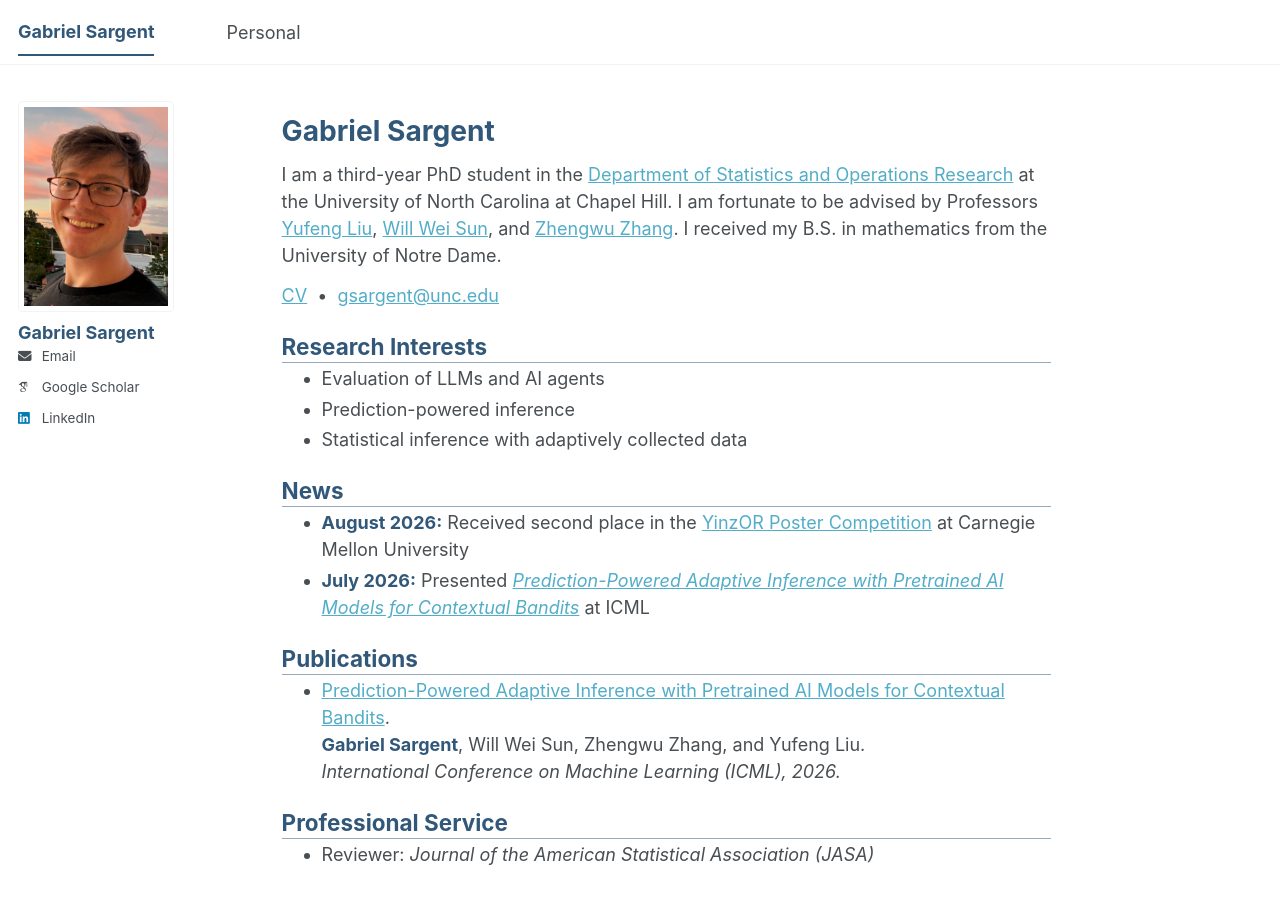
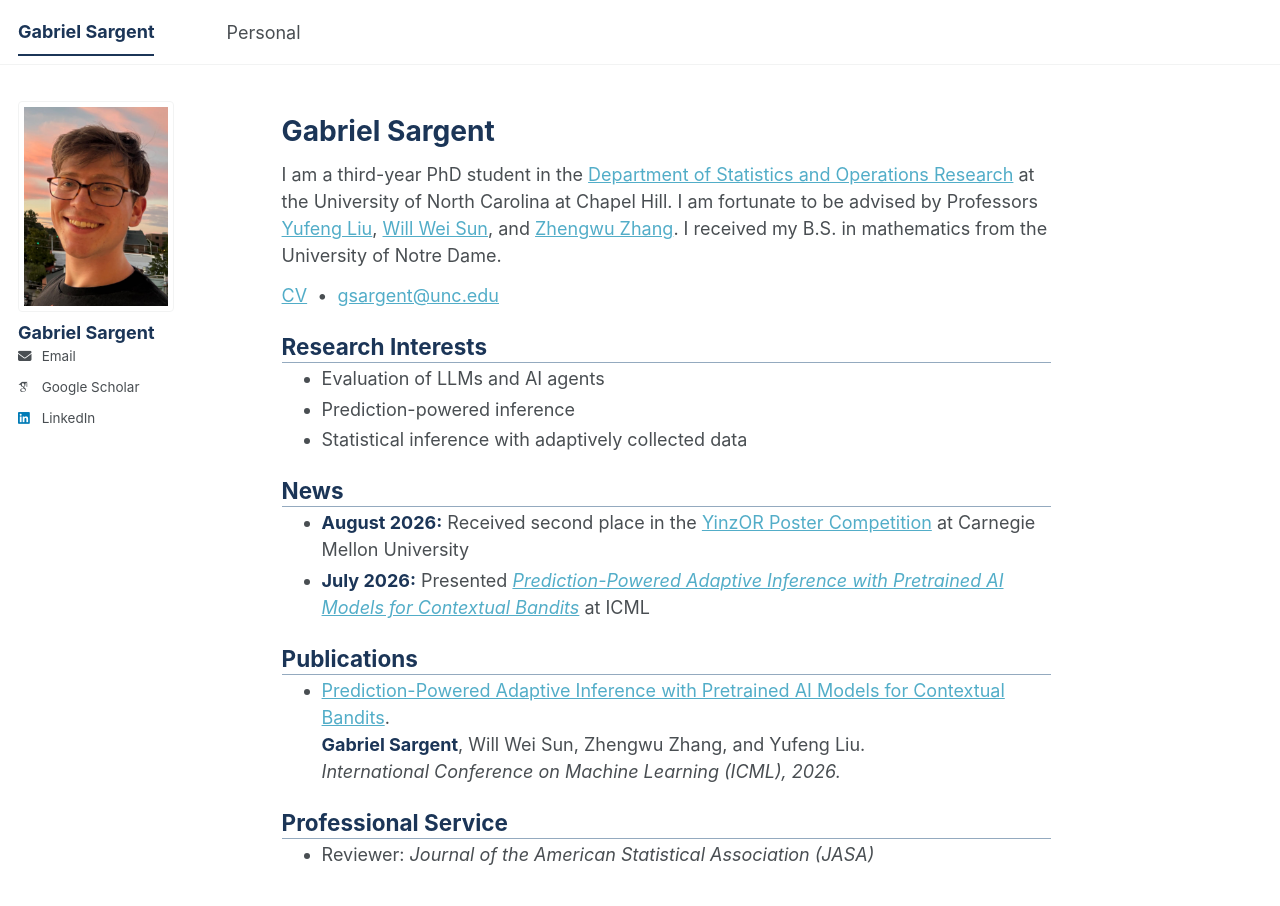
Before and after one commit to GabrielSargent/GabrielSargent.github.io, a Jekyll site: the page built from _pages/about.md, in a window 1280 px wide. Built offline with Jekyll 4.4.1, drawn with Linux system fonts in a browser that asks for light colours; some web fonts are replaced; a script bundle is joined from its source files by our own code; library files that are not in the unit come from our copies.

Commit message:
Use dark navy accent across homepage headings and bold text

```diff
--- a/_includes/head/custom.html
+++ b/_includes/head/custom.html
@@ -22,21 +22,21 @@
   .masthead__menu-item--lg.selected a,
   .masthead__menu-item--lg.selected a:hover,
   .sidebar .author__name {
-    color: #315779;
+    color: #1b3557;
   }
   .masthead__menu-item--lg.selected a,
   .masthead__menu-item--lg.selected a:hover {
-    border-bottom-color: #315779;
+    border-bottom-color: #1b3557;
   }
   .page__content strong, .page__content b,
   .page__content h3, .page__content h4,
-  .page__content h5, .page__content h6 { color: #315779; }
-  .page__content h1 { margin-top: 0; margin-bottom: 0.45em; color: #315779; }
+  .page__content h5, .page__content h6 { color: #1b3557; }
+  .page__content h1 { margin-top: 0; margin-bottom: 0.45em; color: #1b3557; }
   .page__content h2 {
     margin-top: 1.05em;
     margin-bottom: 0.12em;
     padding-bottom: 0.08em;
-    color: #315779;
+    color: #1b3557;
     border-bottom: 1px solid #94aabf;
   }
   .page__content h2 + ul,
```
